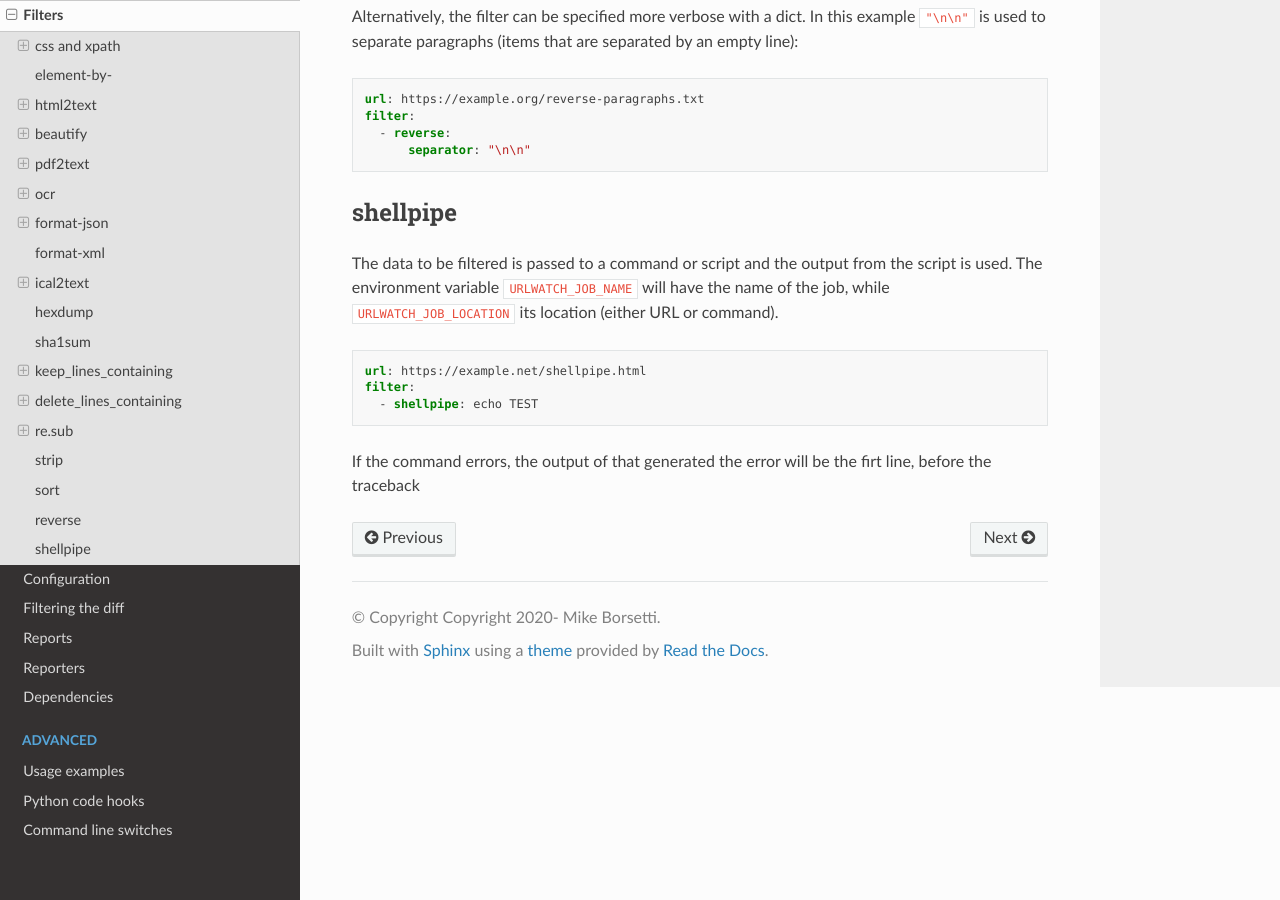
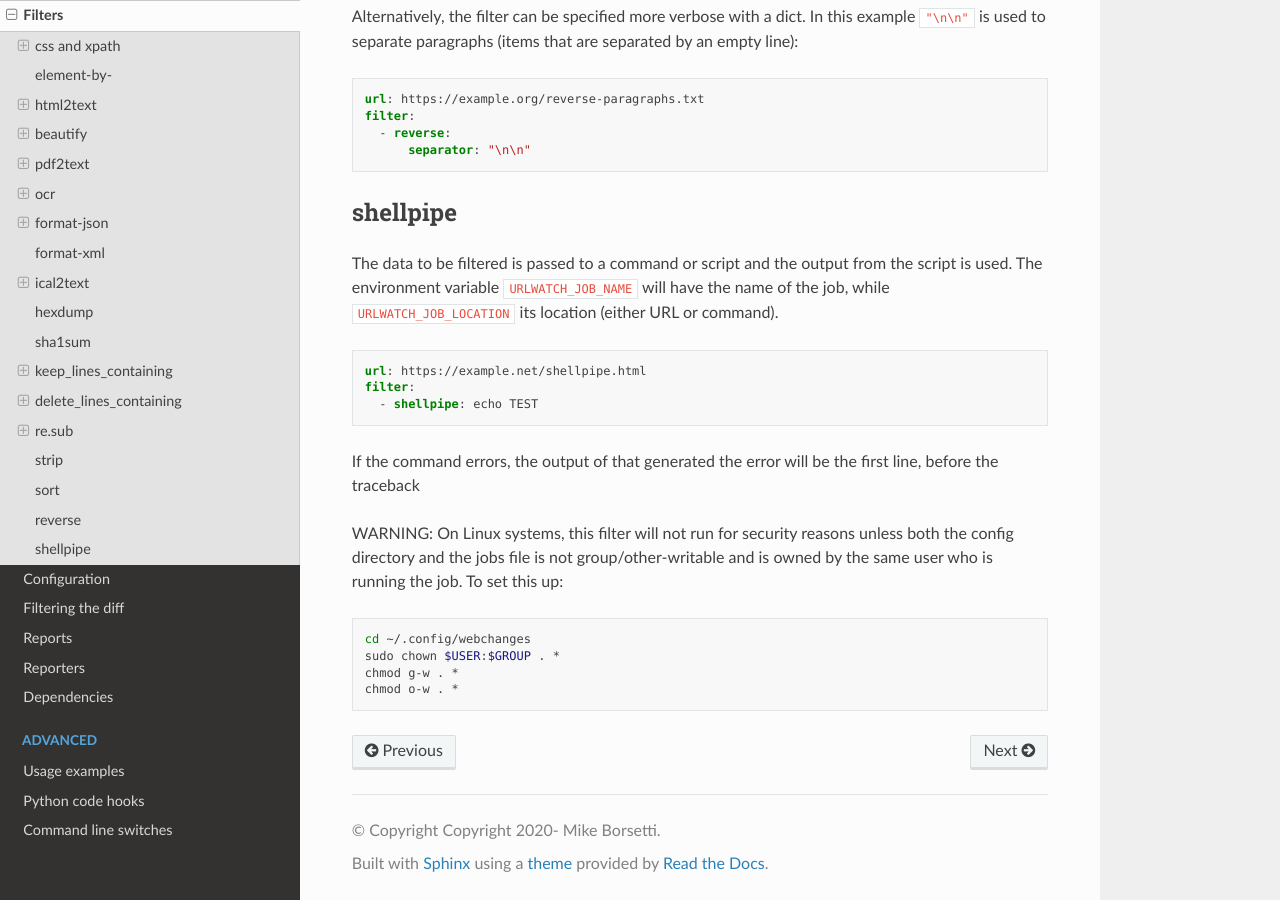
Before and after one commit to mborsetti/webchanges, a Sphinx documentation site: the page built from docs/filters.rst, in a window 1280 px wide and 900 px high, scrolled down 12791 px. Built offline with Sphinx 7.4.7 and the Read the Docs theme 2.0.0, drawn with Linux system fonts in a browser that asks for light colours.

Commit message:
* Documentation improvements & spelling/formatting changes

```diff
--- a/CHANGELOG.rst
+++ b/CHANGELOG.rst
@@ -54,10 +54,10 @@ Added
   <https://github.com/Alir3z4/html2text/blob/master/docs/usage.md#available-options>`__: unicode_snob = True,
   body_width = 0, single_line_break = True, and ignore_images = True
 * The output from ``html2text`` filter is reconstructed into HTML (for html reports), preserving basic formatting
-  such as bolding, italics, list bullets, etc. as well as making links clickable
+  such as bolding, italics, underlining, list bullets, etc. as well as, most importantly, rebuilding clickable links
+* HTML formatting uses color (green or red) and strikethrough to mark added and deleted lines
 * HTML formatting is radically more legible and useful, including long lines wrapping around
-* HTML formatting uses color (green or red) and strikethrough to mark added and deleted lines
-* HTML reports are now rendered correctly by email clients who reformat stylesheets (e.g. Gmail)
+* HTML reports are now rendered correctly by email clients who override stylesheets (e.g. Gmail)
 * Filter ``format-xml`` reformats (pretty-prints) XML
 * ``webchanges --errors`` will run all jobs and list all errors and empty responses (after filtering)
 * Browser jobs now recognize ``cookies``, ``headers``, ``http_proxy``, ``https_proxy``, and ``timeout`` sub-directives
--- a/docs/filters.rst
+++ b/docs/filters.rst
@@ -772,4 +772,14 @@ variable ``URLWATCH_JOB_NAME`` will have the name of the job, while ``URLWATCH_J
    filter:
      - shellpipe: echo TEST
 
-If the command errors, the output of that generated the error will be the firt line, before the traceback
+If the command errors, the output of that generated the error will be the first line, before the traceback
+
+WARNING: On Linux systems, this filter will not run for security reasons unless both the config directory and the jobs
+file is not group/other-writable and is owned by the same user who is running the job.  To set this up:
+
+.. code-block:: bash
+
+   cd ~/.config/webchanges
+   sudo chown $USER:$GROUP . *
+   chmod g-w . *
+   chmod o-w . *
```
Also changed, not shown: docs/advanced.rst (+31 -25 lines), docs/diff_filters.rst (+19 -1 lines), 3 other files.
